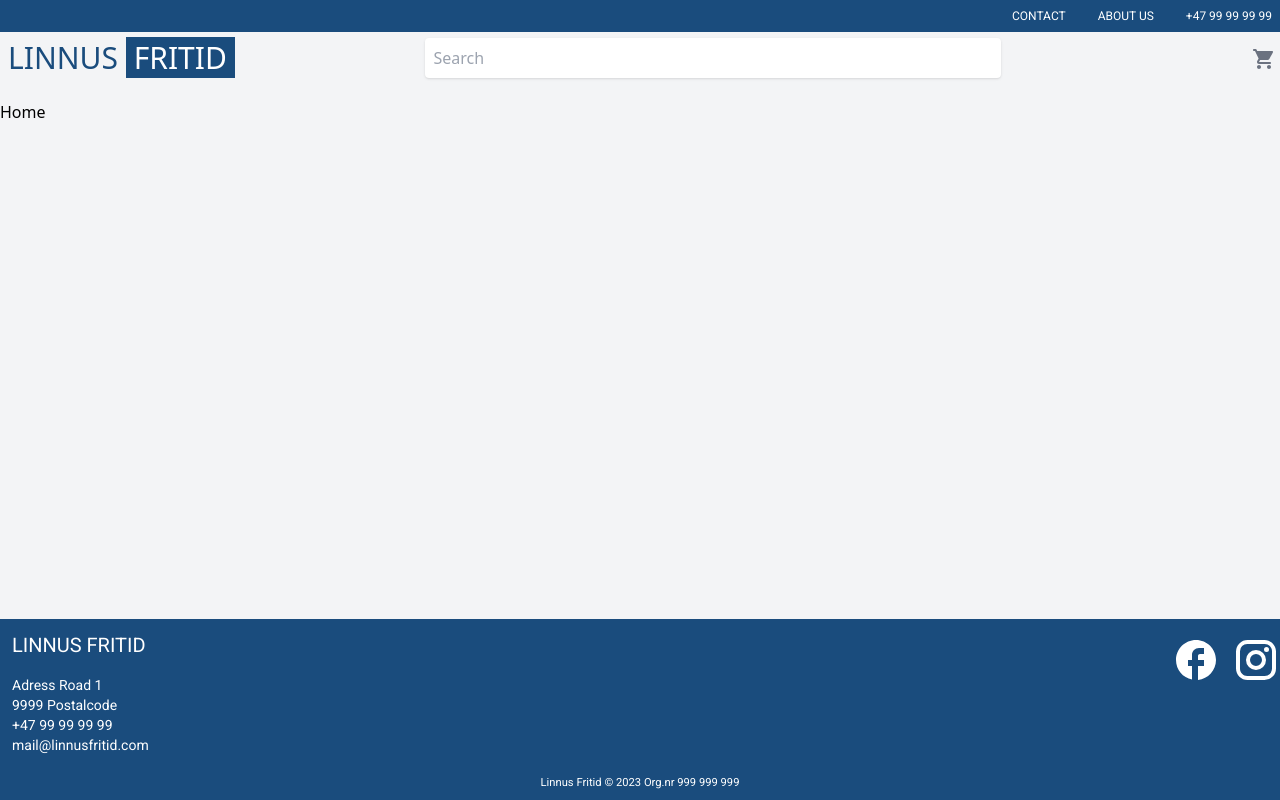
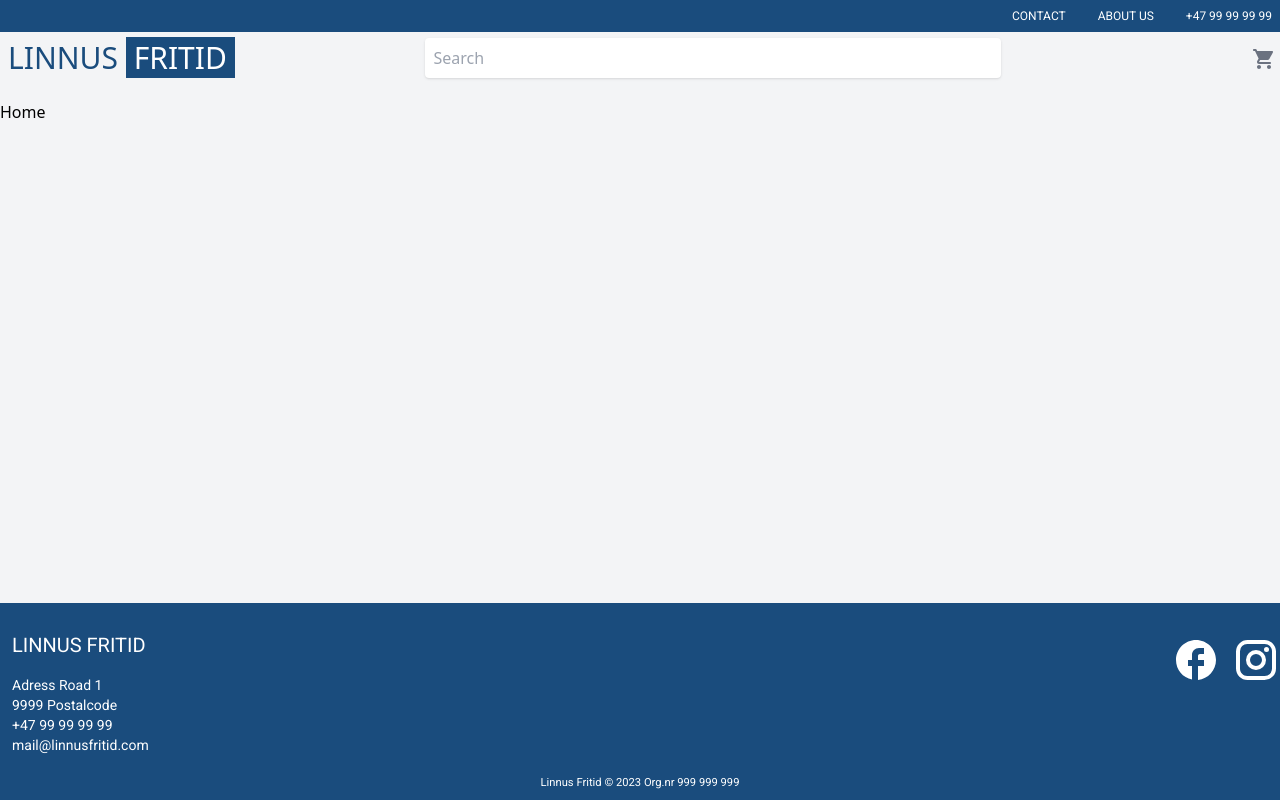
Before and after one commit to oyhub/fef-ca, a React (Vite) app: page / in a window 1280 px wide. Built offline with nearby package versions, Linux system fonts and the light colour scheme.

Commit message:
padding footer

```diff
--- a/src/components/layout/footer/footer.tsx
+++ b/src/components/layout/footer/footer.tsx
@@ -3,7 +3,7 @@ import { FacebookRounded, Instagram } from '@mui/icons-material';
 export function Footer() {
   const thisYear = new Date().getFullYear();
   return (
-    <footer className="bg-primary text-white">
+    <footer className="bg-primary text-white pt-4">
       <div className="container mx-auto">
         <div className="flex justify-between">
           <div className="font-heading text-sm p-3">
```
